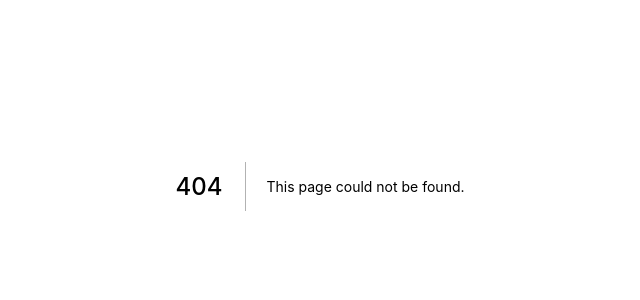
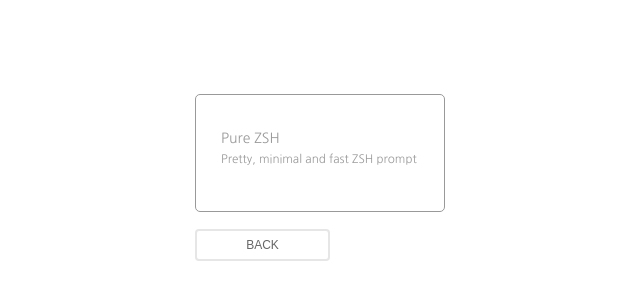
Before and after one commit to barelyhuman/reaper.im-old, a Next.js app: page /collections/libs in a window 1280 px wide. Before the commit this address had no page. Shown: the part 214-514 px from the top of the page, without its empty margins (320-960 px from the left). Built offline with nearby package versions, Linux system fonts and the light colour scheme.

Commit message:
libs addition and packager addition

```diff
--- /dev/null
+++ b/pages/collections/libs/index.js
@@ -0,0 +1,63 @@
+import Head from 'components/head'
+import Layout from 'components/Layout'
+import Spacer from 'components/Spacer'
+import Router from 'next/router'
+import HLink from 'components/hlink'
+
+const AutomationCollection = ({ collections }) => {
+  return (
+    <>
+      <Head>
+        <title>Libraries | Reaper</title>
+        <meta property='og:title' content='libraries@reaper' />
+        <meta
+          property='og:description'
+          content='Libraries / Github repositories I like'
+        />
+      </Head>
+      <Layout>
+        <div className='container'>
+          <ul className='card-border min-width-150-px'>
+            {collections.map((collItem) => {
+              return (
+                <>
+                  <li>
+                    <HLink link={collItem.link}>
+                      <a>
+                        <p>
+                          {collItem.title}
+                          <br />
+                          <small>{collItem.description}</small>
+                        </p>
+                      </a>
+                    </HLink>
+                  </li>
+                  <Spacer y={1} />
+                </>
+              )
+            })}
+          </ul>
+          <Spacer y={1} />
+          <button
+            className='margin-top-sm  align-start button black outline-btn'
+            onClick={() => Router.push('/collections')}
+          >
+            Back
+          </button>
+          <Spacer y={2} />
+        </div>
+      </Layout>
+    </>
+  )
+}
+
+export async function getStaticProps () {
+  const collections = require('static-db/libs-collection.json')
+  return {
+    props: {
+      collections
+    }
+  }
+}
+
+export default AutomationCollection
--- a/static-db/automation-collection.json
+++ b/static-db/automation-collection.json
@@ -3,5 +3,11 @@
     "title": "Standard Fomatter",
     "description": "Github Action formatter using Standard.js",
     "link": "https://snips.reaper.im/formatter-github-action"
+  },
+  {
+    "title": "Packager and Release",
+    "description": "Github Action for creating packages and releases on tag Updates",
+    "link": "https://snips.reaper.im/packager-and-releaser"
   }
+
 ]
--- a/static-db/collections.json
+++ b/static-db/collections.json
@@ -8,5 +8,10 @@
     "title": "Code",
     "description": "Reusable Code Snippets",
     "link": "/collections/code"
+  },
+  {
+    "title": "Libraries",
+    "description": "Libraries / Github Repositories I like",
+    "link": "/collections/libs"
   }
 ]
--- /dev/null
+++ b/static-db/libs-collection.json
@@ -0,0 +1,7 @@
+[
+  {
+    "title": "Pure ZSH",
+    "description": "Pretty, minimal and fast ZSH prompt",
+    "link": "https://github.com/sindresorhus/pure"
+  }
+]
```
